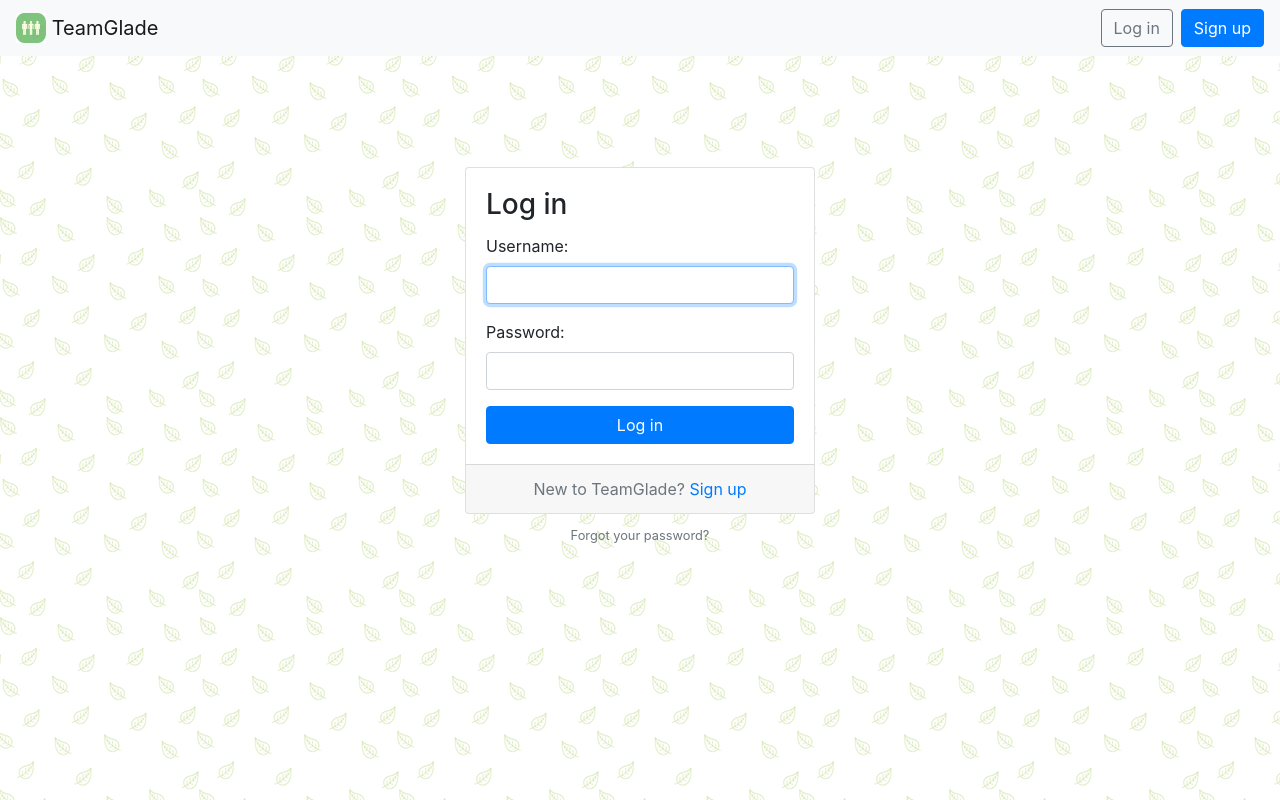
After one commit to eugder/teamglade, a Django app: page /accounts/login/ in a window 1280 px wide. The commit adds this page. Run offline with Django 4.2, Linux system fonts and the light colour scheme; some libraries are stand-ins or nearby versions.

Commit message:
logout added and login started

```diff
--- /dev/null
+++ b/teamglade/accounts/templates/login.html
@@ -0,0 +1,35 @@
+{% extends 'base.html' %}
+
+{% load static %}
+
+{% block stylesheet %}
+  <link rel="stylesheet" href="{% static 'accounts.css' %}">
+{% endblock %}
+
+{% block content %}
+  <div class="container">
+    <div style="margin: 10%;"></div>
+    <div class="row justify-content-center">
+      <div class="col-lg-4 col-md-6 col-sm-8">
+        <div class="card">
+          <div class="card-body">
+            <h3 class="card-title">Log in</h3>
+            <form method="post" novalidate>
+              {% csrf_token %}
+              {% include 'includes/form.html' %}
+              <button type="submit" class="btn btn-primary btn-block">Log in</button>
+            </form>
+          </div>
+          <div class="card-footer text-muted text-center">
+            New to TeamGlade? <a href="{% url 'signup' %}">Sign up</a>
+          </div>
+        </div>
+        <div class="text-center py-2">
+          <small>
+            <a href="#" class="text-muted">Forgot your password?</a>
+          </small>
+        </div>
+      </div>
+    </div>
+  </div>
+{% endblock %}
--- a/teamglade/accounts/urls.py
+++ b/teamglade/accounts/urls.py
@@ -1,6 +1,9 @@
 from django.urls import path
+from django.contrib.auth import views as auth_views
 from . import views
 
 urlpatterns = [
     path('signup/', views.signup, name='signup'),
+    path('login/', auth_views.LoginView.as_view(template_name='login.html'), name='login'),
+    path('logout/', auth_views.LogoutView.as_view(), name='logout'),
 ]
--- a/teamglade/rooms/templates/base.html
+++ b/teamglade/rooms/templates/base.html
@@ -16,6 +16,9 @@
         <img src="{% static 'images/Teamglade.png' %}" width="30" height="30" class="d-inline-block align-top" alt="">
         TeamGlade
       </a>
+      <button class="navbar-toggler" type="button" data-toggle="collapse" data-target="#mainMenu" aria-controls="mainMenu" aria-expanded="false" aria-label="Toggle navigation">
+        <span class="navbar-toggler-icon"></span>
+      </button>
       {% block navbar %}
       <div class="navbar-collapse collapse w-100 order-3 dual-collapse2">
           <ul class="navbar-nav ml-auto">
@@ -38,14 +41,18 @@
                     <a class="dropdown-item" href="#">My account</a>
                     <a class="dropdown-item" href="#">Change password</a>
                     <div class="dropdown-divider"></div>
-                    <a class="dropdown-item" href="#">Log out</a>
+                    <a class="dropdown-item" href="{% url 'logout' %}">Log out</a>
                   </div>
                 </li>
 
               {% else %}
-                <li class="nav-item">
+<!--                 <li class="nav-item">
                     <a class="nav-link" href="{% url 'signup' %}">LOGIN/SIGHN UP</a>
-                </li>
+                </li> -->
+                <form class="form-inline ml-auto">
+                  <a href="{% url 'login' %}" class="btn btn-outline-secondary">Log in</a>
+                  <a href="{% url 'signup' %}" class="btn btn-primary ml-2">Sign up</a>
+                </form>
               {% endif %}
           </ul>
       </div>
--- a/teamglade/teamglade/settings.py
+++ b/teamglade/teamglade/settings.py
@@ -108,6 +108,9 @@ AUTH_PASSWORD_VALIDATORS = [
 
 AUTH_USER_MODEL = "rooms.RoomUser"
 
+LOGIN_REDIRECT_URL = 'home'
+LOGOUT_REDIRECT_URL = 'home'
+
 # Internationalization
 # https://docs.djangoproject.com/en/4.1/topics/i18n/
 
```
Also changed, not shown: teamglade/accounts/static/accounts.css (line endings or trailing spaces).
